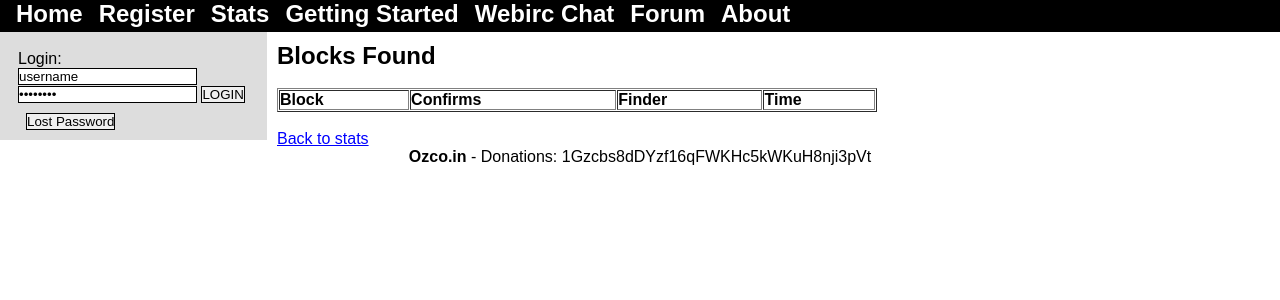
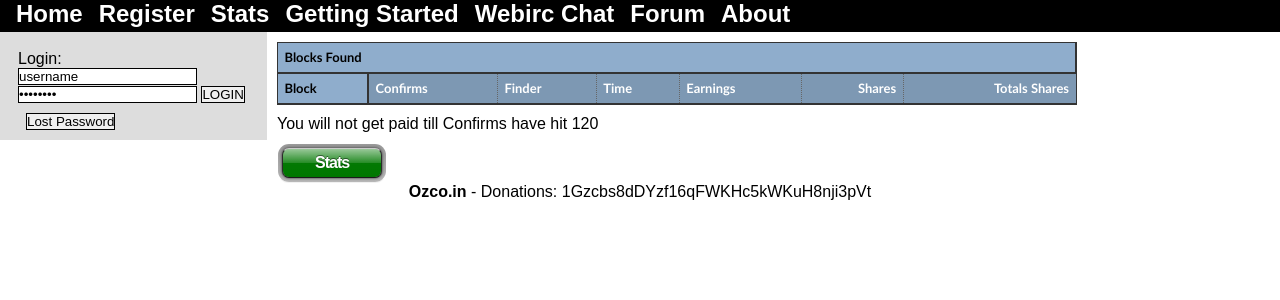
Before and after one commit to tomlightspeed/Ozcoin, a PHP site: page /blocks.php in a window 1280 px wide. Shown: the part 128-428 px from the top of the page. Run offline with PHP 8.4, Linux system fonts and the light colour scheme; tables that the repository leaves empty or names only in its code hold one stand-in row (values such as "Sample post"); lists and menus that the app fills with data are empty; some libraries are stand-ins or nearby versions.

Commit message:
Edited blocks.php via GitHub

```diff
--- a/blocks.php
+++ b/blocks.php
@@ -15,39 +15,75 @@
 //    along with this program.  If not, see <http://www.gnu.org/licenses/>.
 
 // 	  BTC Donations: 163Pv9cUDJTNUbadV4HMRQSSj3ipwLURRc
-
+$pageTitle = "- Block Info";
 include ("includes/header.php");
 
-$stats = offline1;
+echo "<table class=\"stats_table blocks_width bottom_spacing\">";
+echo "<tr><th scope=\"col\" colspan=\"7\">Blocks Found</th></tr>";
+echo "<tr><th scope=\"col\">Block</th>";
+echo "<th scope=\"col\">Confirms</th>";
+echo "<th scope=\"col\">Finder</th>";
+echo "<th scope=\"col\">Time</th>";
+echo "<th scope=\"col\">Earnings</th>";
+echo "<th scope=\"col\" class=\"align_right\">Shares</th>";
+echo "<th scope=\"col\" class=\"align_right\">Totals Shares</th></tr>";
 
-if($stats === offline) {
-echo "Stats Offline until we can update the mysql db hits, hopefully tommorow some time";
-	exit;
-}
-
-echo "<h2>Blocks Found</h2><br/>";
-
-print("<table width=600 border=1 cellspacing=1 cellpadding=5>");
-print("<tr><td align=left><B>Block</B></td><td align=left><B>Confirms</B></td><td align=left><b>Finder</b></td><td align=left><b>Time</b></td></tr>");
 
 $result = mysql_query("SELECT blockNumber, confirms, timestamp FROM networkBlocks WHERE confirms > 1 ORDER BY blockNumber DESC");
+
 while($resultrow = mysql_fetch_object($result)) {
-
 	print("<tr>");
 	$resdss = mysql_query("SELECT username FROM shares_history WHERE upstream_result = 'Y' AND blockNumber = $resultrow->blockNumber");
 	$resdss = mysql_fetch_object($resdss);
-$username = "$resdss->username";
+
+	$resulta = mysql_query("SELECT userid, balanceDelta, userShares, totalShares FROM accountHistory WHERE blockNumber = '$resultrow->blockNumber' AND userid = '".$userId."'") or sqlerr(__FILE__, __LINE__);
+	$resdssa = mysql_fetch_object($resulta);
+
+	$blockNo = $resultrow->blockNumber;
 
 	$splitUsername = explode(".", $resdss->username);
 	$realUsername = $splitUsername[0];
 
-print("<td align=left>$resultrow->blockNumber</td>");
-print("<td align=left>$resultrow->confirms</td>");
-print("<td align=left>$realUsername</td>");
-print("<td align=left>".strftime("%B %d %Y %r",$resultrow->timestamp)."</td>");
+	$confirms = $resultrow->confirms;
+
+	if ($confirms > 120) {
+		$confirms = 'Completed';
 	}
-print("</table>");
 
-echo "<br><a href=stats.php style=\"color: blue\">Back to stats</a><br>";
+if($resdssa == NULL || $resdssa->balanceDelta == NULL){
+
+	// FIX THIS CODE IF MISSING DATA IS INSERTED ************************************************
+	if( $blockNo <= 131574 )
+	{
+		$est = "Before Upgrade";
+		$users = "Before Upgrade";
+		$totals = "Before Upgrade";
+	}
+	else
+	{
+		$est = "Missing Data";
+		$users = "Missing Data";
+		$totals = "Missing Data";
+	}
+
+} ELSE  {
+	$est = number_format( $resdssa->balanceDelta, 8 );
+	$users = number_format( $resdssa->userShares );
+	$totals = number_format( $resdssa->totalShares );
+}
+
+	echo "<td><a href=\"http://blockexplorer.com/b/" . $blockNo . "\">" . number_format( $blockNo ) . "</a></td>";
+	echo "<td>" . $confirms . "</td>";
+	echo "<td>$realUsername</td>";
+	echo "<td>".strftime("%B %d %Y %r",$resultrow->timestamp)."</td>";
+	echo "<td>" . $est . "</td>";
+	echo "<td class=\"align_right\">" . $users . "</td>";
+	echo "<td class=\"align_right\">" . $totals . "</td>";
+}
+
+echo "</table>";
+echo "You will not get paid till Confirms have hit 120";
+echo "<br /><a class=\"fancy_button top_spacing\" href=\"stats.php\">";
+echo "<span style=\"background-color: #070;\">Stats</span></a>";
 
 include("includes/footer.php");
```
Lines whose indentation alone changed are shown as unchanged.
